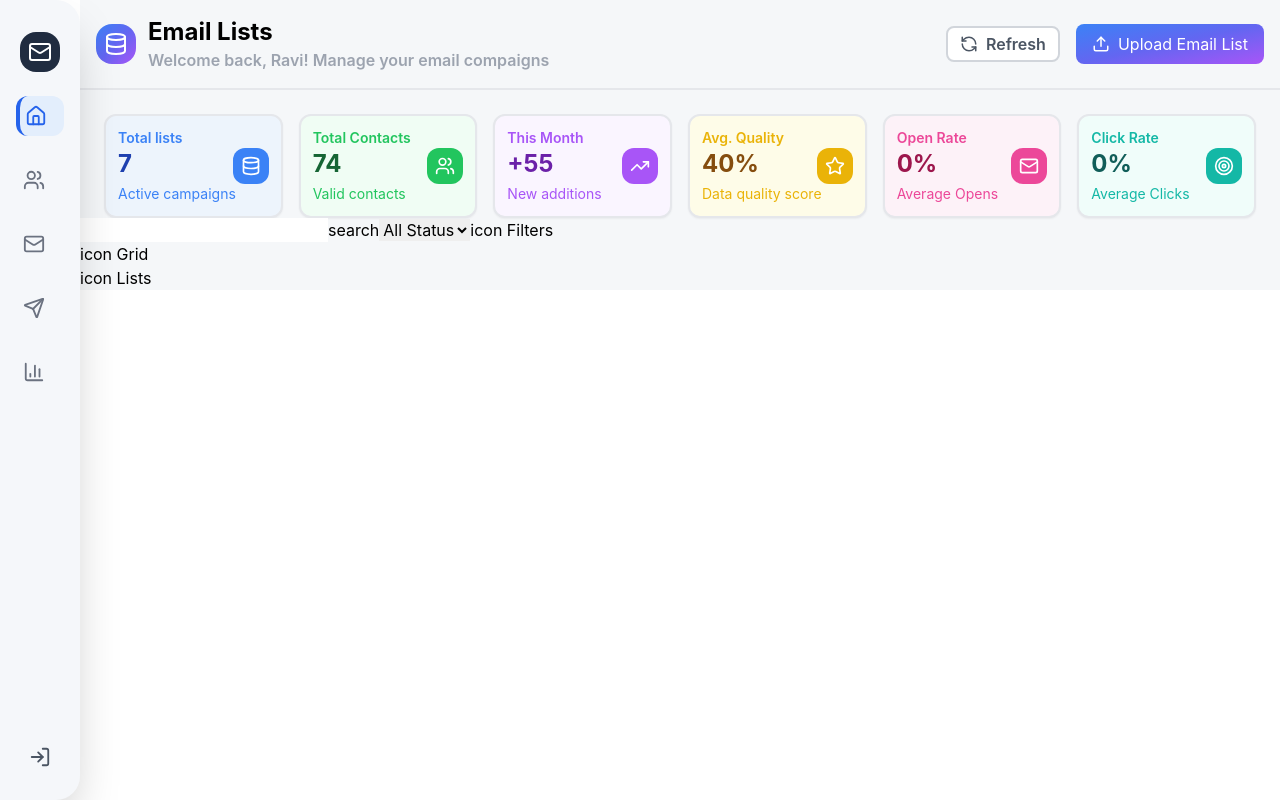
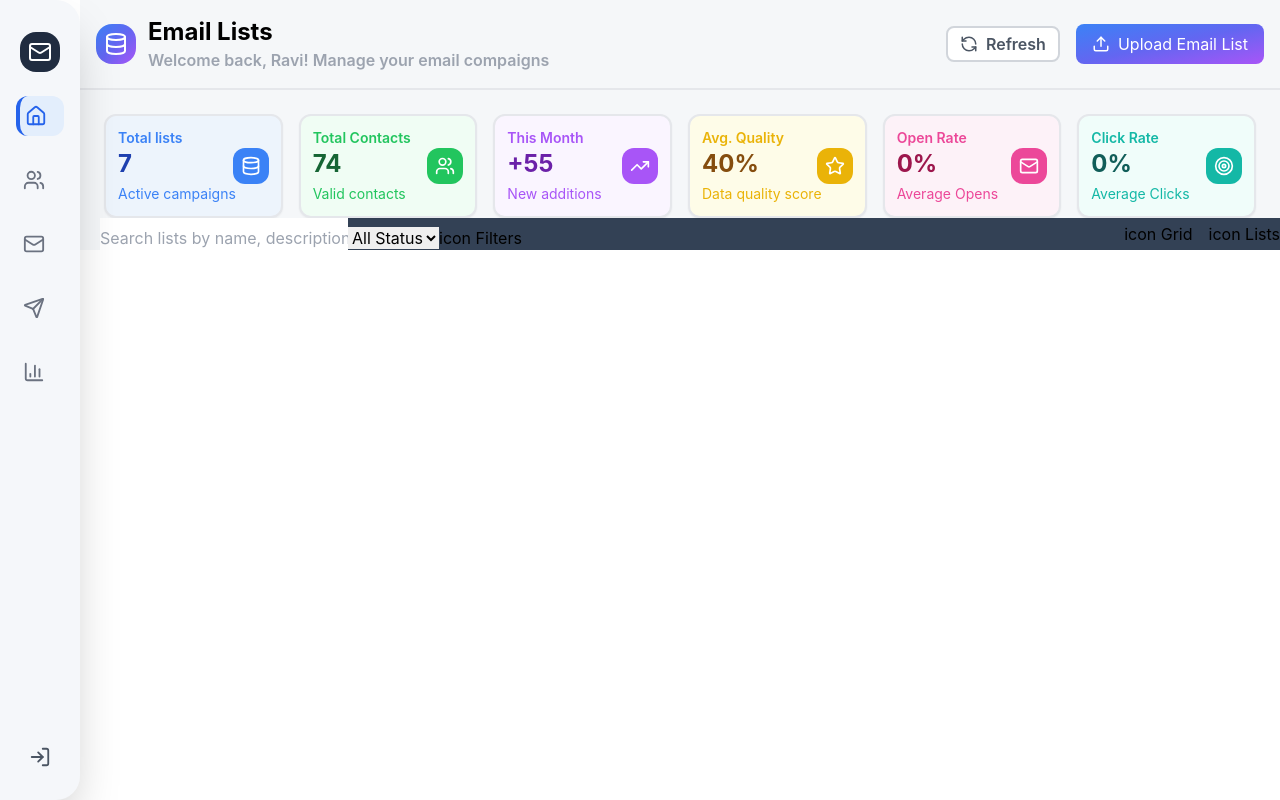
Before and after one commit to techieshruti/Globopersona-project-Frontend-UI-Redesign, a React (Vite) app: page / in a window 1280 px wide. Built offline with nearby package versions, Linux system fonts and the light colour scheme.

Commit message:
added email layout

```diff
--- a/src/components/Email List/EmailLayoutCards.jsx
+++ b/src/components/Email List/EmailLayoutCards.jsx
@@ -2,16 +2,19 @@ import React from 'react'
 
 const EmailLayoutCards = () => {
   return (
-    <div>
-        <div>
-            <input type="text" />search
+    <div className='ml-5 bg-slate-700 flex gap-2 justify-between'>
+        <div className=''>
+            <input
+            className='pt-2'
+            type="text"
+            placeholder='Search lists by name, description, or tags...'/>
         <select name="">
             <option value="All Status">All Status</option>
         </select>
         <button>icon Filters</button>
         </div>
 
-        <div>
+        <div className='flex justify-center items-center gap-4'>
             <button>icon Grid</button>
             <h1>icon Lists</h1>
         </div>
```
